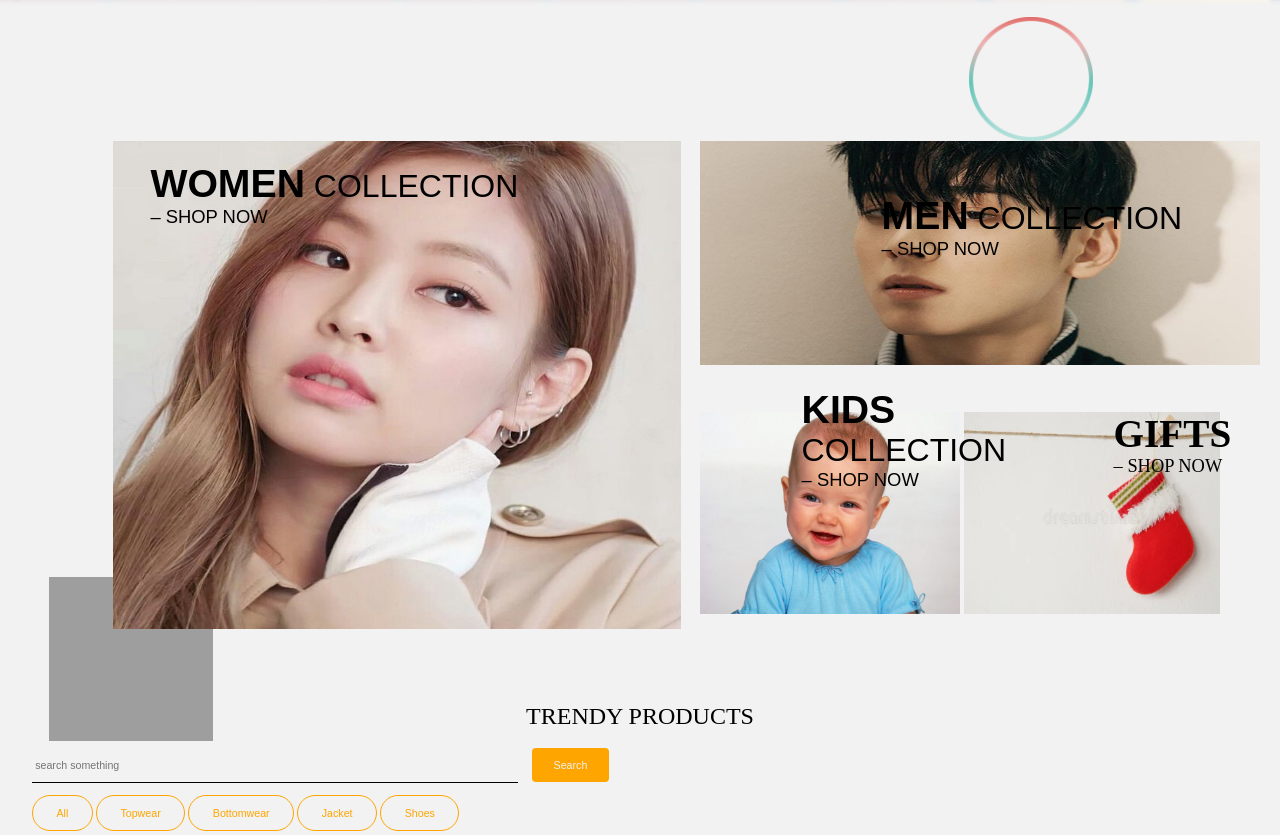
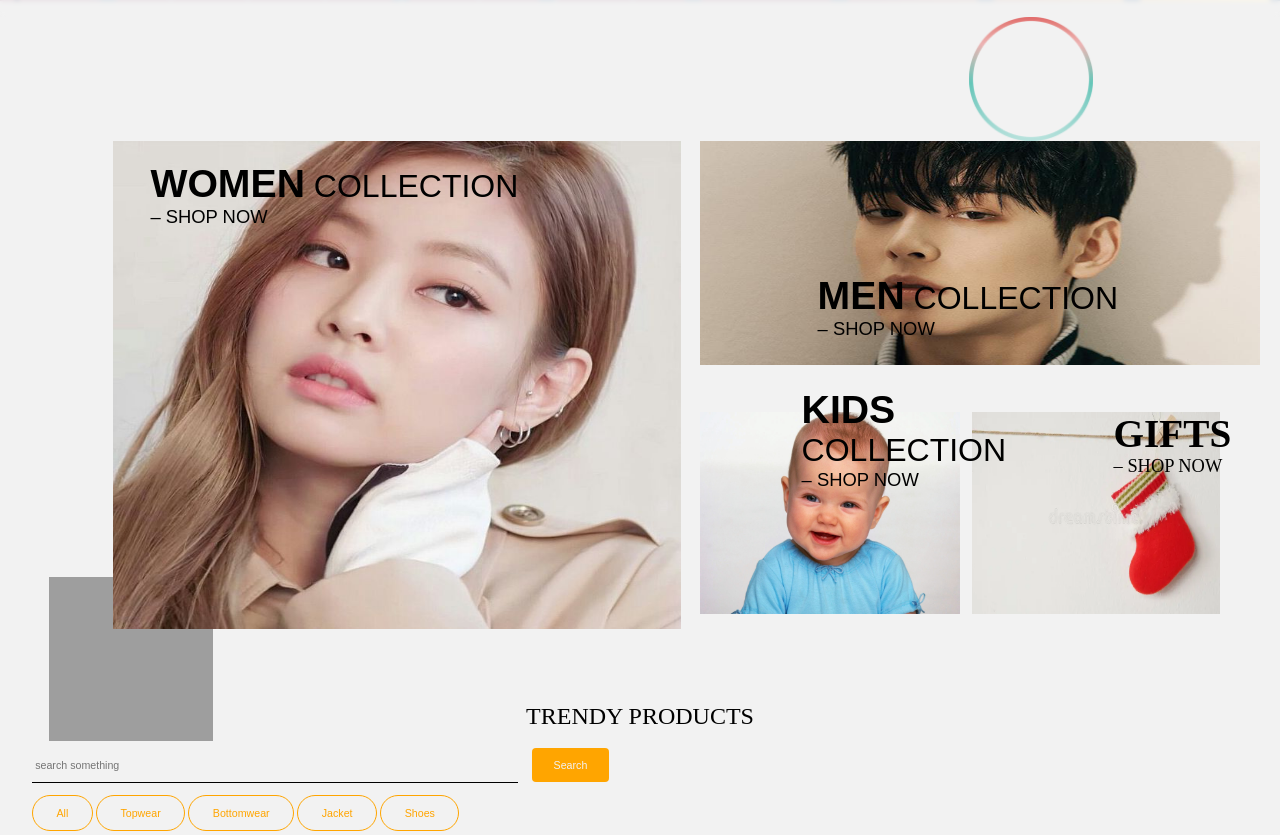
Before and after one commit to nessytb/eco-web, a PHP site: page /clothes.html in a window 1280 px wide; the page is wider, and only the part inside the window is pictured. Shown: the part 783-1618 px from the top of that part. Run offline with PHP 8.4, Linux system fonts and the light colour scheme; some libraries are stand-ins or nearby versions; grey boxes are pictures that could not be loaded.

Commit message:
Update clothes.css

```diff
--- a/clothes.css
+++ b/clothes.css
@@ -639,7 +639,7 @@ padding-top: 30px;
 .image15 {
   width: 325px;
   height: 282px;
-  padding-left: 5px;
+  padding-left: 15px;
 padding-top: 30px;
 }
 .women {
@@ -870,8 +870,8 @@ padding-top: 30px;
 .collection2{
     text-transform: uppercase;
     position: absolute;
-    top: 1221PX;
-    left: 1102PX;
+    top: 1321PX;
+    left: 1022PX;
     font-size: 40px;
     font-family: Arial, Helvetica, sans-serif;
 }
```
